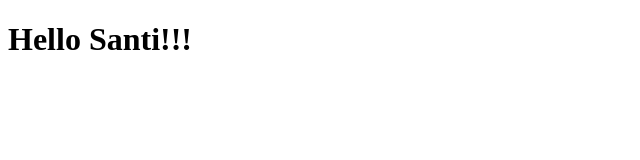
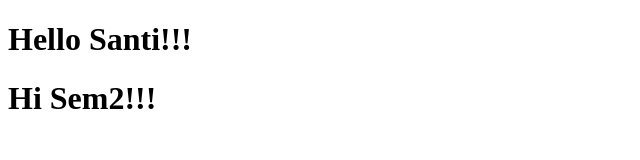
Before and after one commit to seemay1/IPETECH, a plain HTML site: page index.html in a window 1280 px wide. Shown: the whole page, without its empty margins (0-640 px from the left). Drawn offline with Linux system fonts and the light colour scheme.

Commit message:
Update index.html

```diff
--- a/index.html
+++ b/index.html
@@ -7,5 +7,6 @@
 </head>
 <body>
     <h1>Hello Santi!!!</h1>
+    <h1>Hi Sem2!!!</h1>
 </body>
 </html>
```
